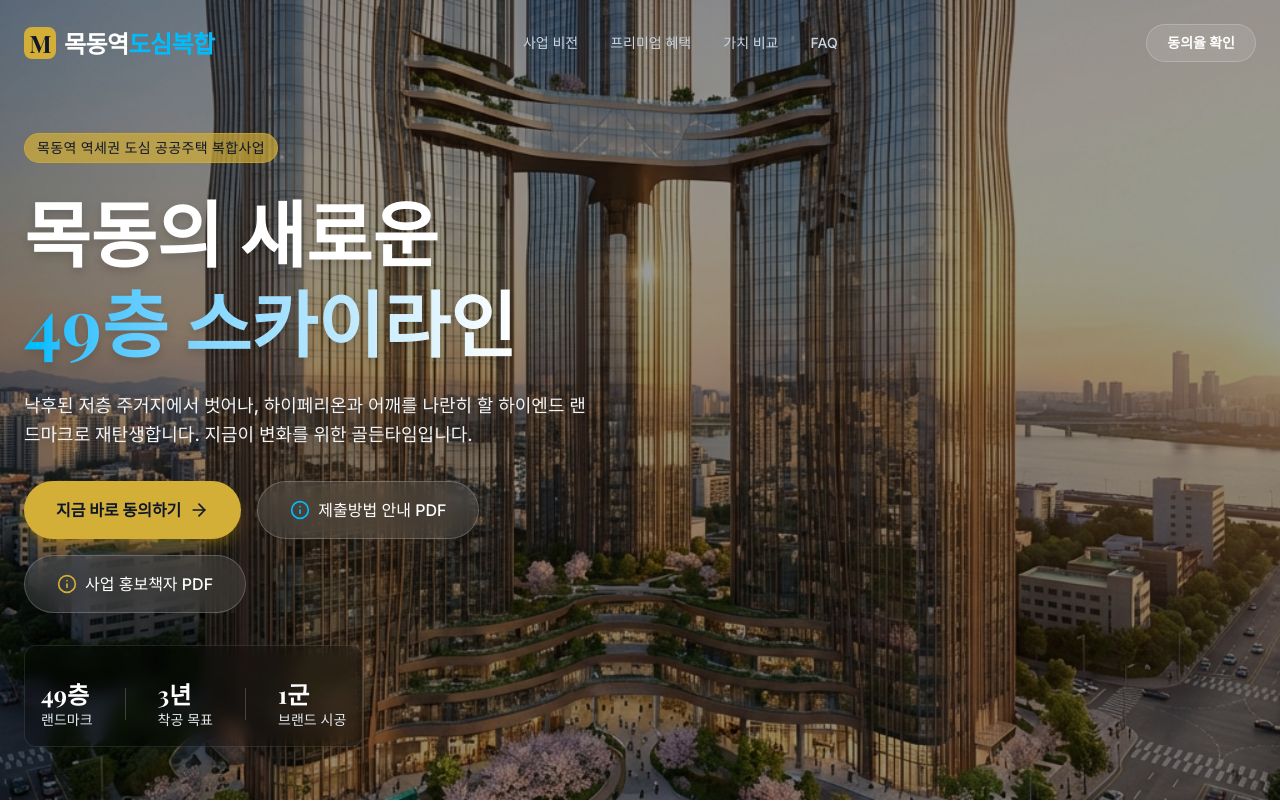
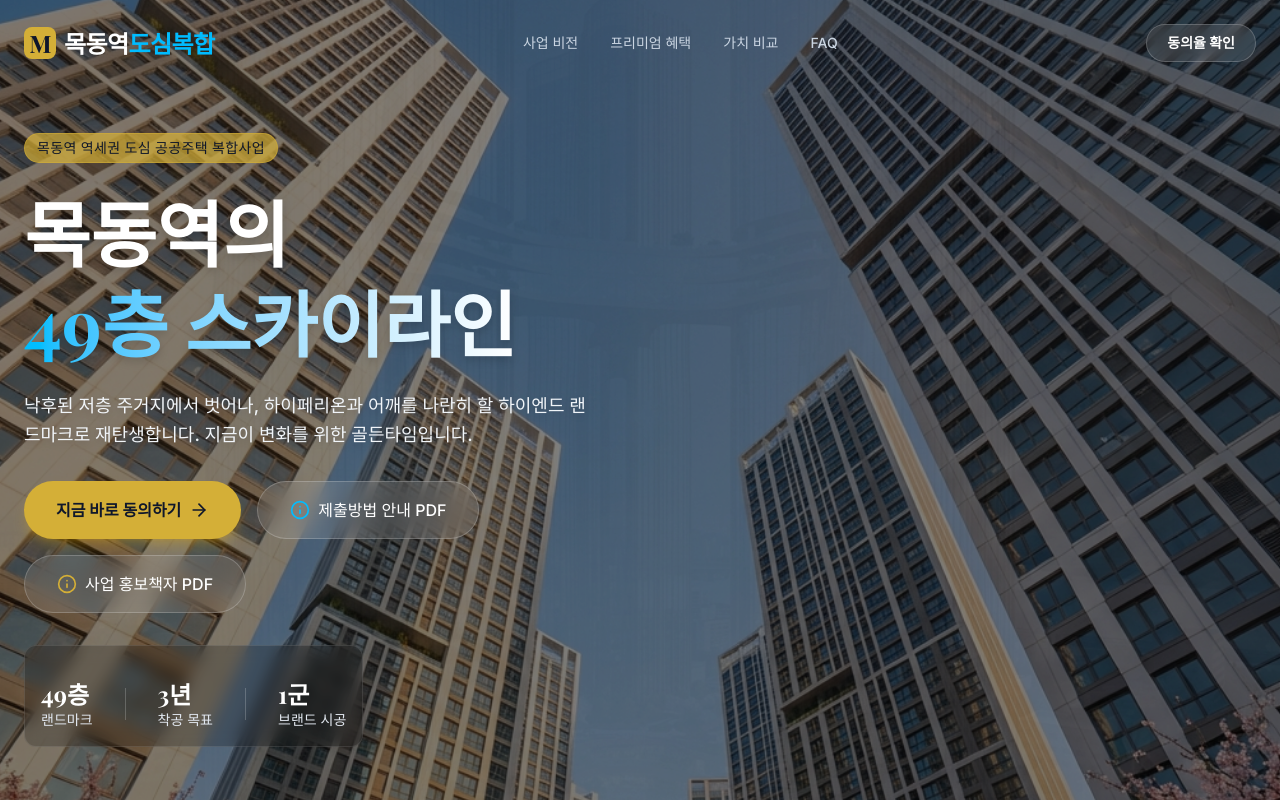
Before and after one commit to Kwak-Jihyun/mkd_marketting, a React (Vite) app: page / in a window 1280 px wide. Shown: the top 802 px of the page. Built offline with nearby package versions, Linux system fonts and the light colour scheme.

Commit message:
image 추가

```diff
--- a/src/components/Hero.jsx
+++ b/src/components/Hero.jsx
@@ -2,18 +2,25 @@ import React, { useState, useEffect } from 'react';
 import { motion, AnimatePresence } from 'framer-motion';
 import { ArrowRight, Info } from 'lucide-react';
 import landmarkImg1 from '../assets/landmark_v2.png';
-import landmarkImg2 from '../assets/landmark.png';
-import landmarkImg3 from '../assets/landmark_v4.png';
+import landmarkImg2 from '../assets/landmark_v3.png';
+import landmarkImg3 from '../assets/landmark.png';
+import landmarkImg4 from '../assets/landmark_v4.png';
 
-const images = [landmarkImg1, landmarkImg2, landmarkImg3];
+const images = [landmarkImg1, landmarkImg2, landmarkImg3, landmarkImg4];
 
 const Hero = () => {
     const [currentImageIndex, setCurrentImageIndex] = useState(0);
 
     useEffect(() => {
+        // Preload all images
+        images.forEach((image) => {
+            const img = new Image();
+            img.src = image;
+        });
+
         const timer = setInterval(() => {
             setCurrentImageIndex((prev) => (prev + 1) % images.length);
-        }, 5000); // Change every 5 seconds
+        }, 2000);
 
         return () => clearInterval(timer);
     }, []);
@@ -28,7 +35,7 @@ const Hero = () => {
                         key={currentImageIndex}
                         src={images[currentImageIndex]}
                         alt={`Mok-dong Landmark ${currentImageIndex + 1}`}
-                        className="absolute inset-0 w-full h-full object-cover"
+                        className="absolute inset-0 w-full h-full object-cover object-[50%_20%]"
                         initial={{ opacity: 0, scale: 1.1 }}
                         animate={{ opacity: 1, scale: 1 }}
                         exit={{ opacity: 0 }}
@@ -48,7 +55,7 @@ const Hero = () => {
                             목동역 역세권 도심 공공주택 복합사업
                         </span>
                         <h1 className="text-5xl lg:text-7xl font-serif font-bold leading-tight drop-shadow-lg">
-                            목동의 새로운 <br />
+                            목동역의<br />
                             <span
                                 className="text-transparent bg-clip-text bg-gradient-to-r from-sky-400 to-white"
                                 style={{ WebkitBackgroundClip: 'text', WebkitTextFillColor: 'transparent' }}
```
Also changed, not shown: 1 other file (tests, documents, lock files or other folders).
